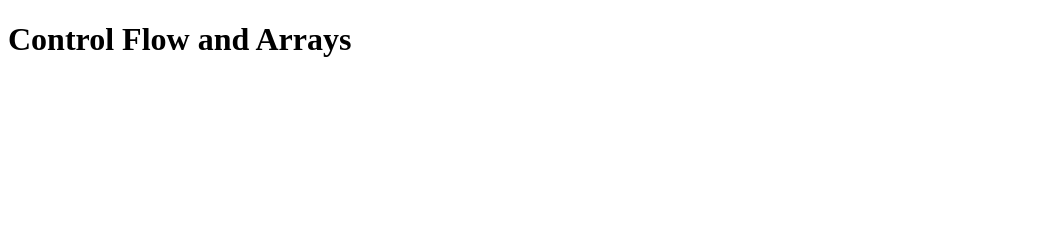
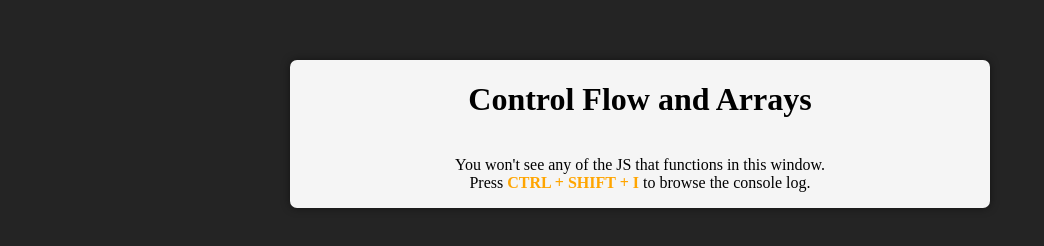
Before and after one commit to FateKid/controlFlowAndArrays, a plain HTML site: page exercises/index.html in a window 1280 px wide. Shown: the whole page, without its empty margins (0-1044 px from the left). Drawn offline with Linux system fonts and the light colour scheme.

Commit message:
Styled the page content

```diff
--- a/exercises/index.html
+++ b/exercises/index.html
@@ -4,10 +4,12 @@
     <meta charset="UTF-8">
     <meta http-equiv="X-UA-Compatible" content="IE=edge">
     <meta name="viewport" content="width=device-width, initial-scale=1.0">
+    <link rel="stylesheet" href="style.css">
     <title>Document</title>
 </head>
 <body>
     <h1>Control Flow and Arrays</h1>
+    <div><p>You won't see any of the JS that functions in this window.<br>Press <span style="font-weight:bold;color:orange;">CTRL + SHIFT + I</span> to browse the console log.</p></div>
 
     <!-- current script -->
     <script src="app.js"></script>
--- /dev/null
+++ b/exercises/style.css
@@ -0,0 +1,16 @@
+body {
+    margin-top: 60px !important;
+    margin: auto;
+    display: flex;
+    max-width: 700px;
+    text-align: center;
+    border-radius: 7px;
+    box-shadow: 0px 0px 10px rgba(0, 0, 0, 0.466);
+    justify-content: center;
+    flex-direction: column;
+    align-items: center;
+    background: whitesmoke;
+}
+html {
+    background-color: #242424;
+}
```
